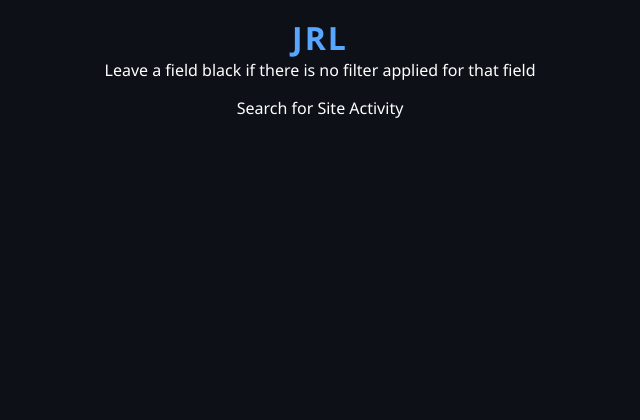
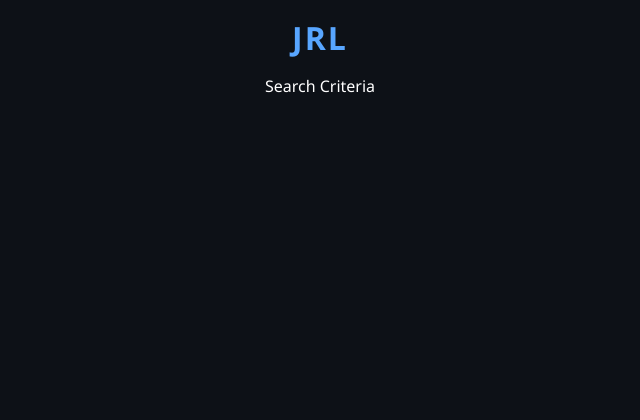
Before and after one commit to ernmin/site-activity, a Flask app: page / in a window 1280 px wide. Shown: the top 420 px of the page, without its empty margins (320-960 px from the left). After the commit the page ends 93 px from the top, so only its background shows below. Run offline with Flask 3, Linux system fonts and the light colour scheme.

Commit message:
Change front end search.py file

```diff
--- a/front-end/app/templates/index.html
+++ b/front-end/app/templates/index.html
@@ -1,12 +1,11 @@
 {% extends "base.html" %}
 
 {% block description %}
-        <div>Leave a field black if there is no filter applied for that field</div>
 {% endblock %}
 
 {% block content %}
 
-<div>Search for Site Activity</div>
+<div>Search Criteria</div>
 
 
 <div id="displayResult"></div>
--- a/front-end/run.py
+++ b/front-end/run.py
@@ -1,5 +1,5 @@
 from flask import Flask, render_template, request, jsonify
-from app.blueprints.search import search
+from app.blueprints.main.search import search
 import requests
 import pandas as pd
 from app import create_app
```
Also changed, not shown: front-end/app/blueprints/main/search.py (renamed from front-end/app/blueprints/search.py).
